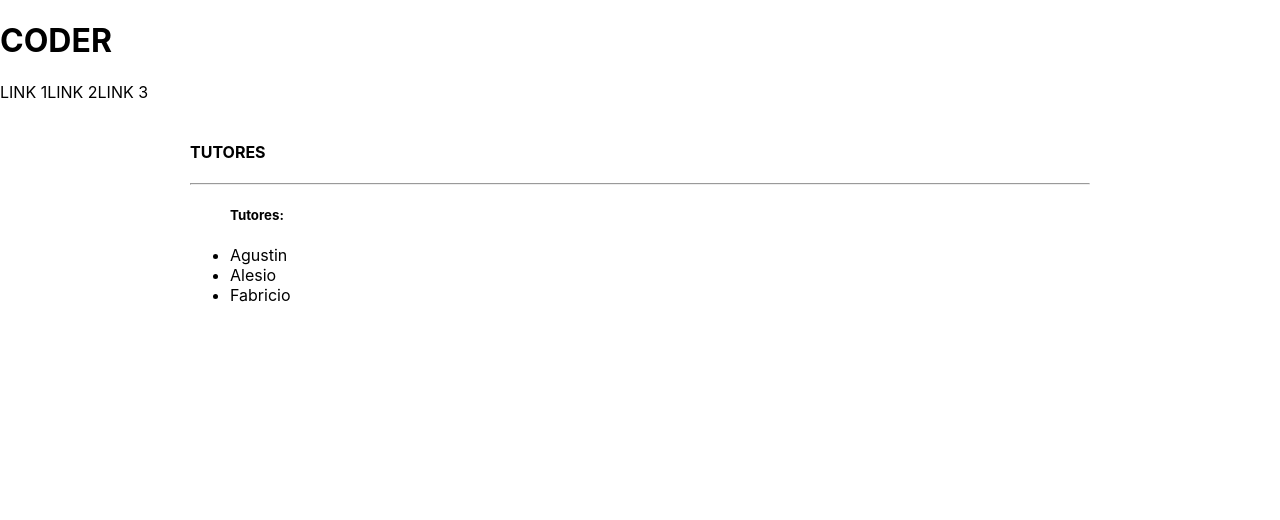
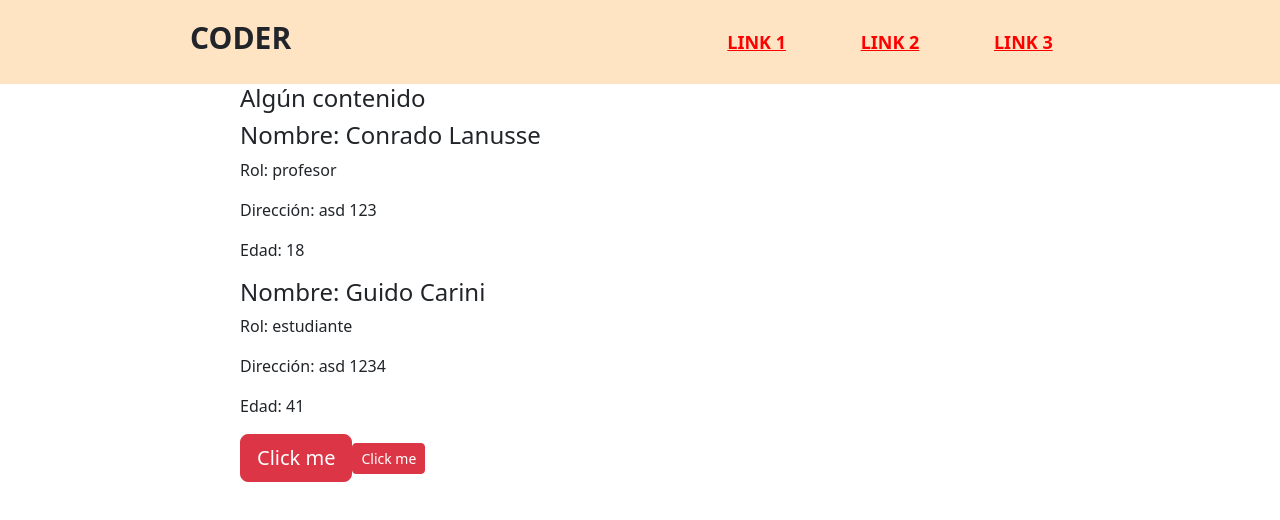
Before and after one commit to CLanusse/RJ38040, a React (Create React App) app: page / in a window 1280 px wide. Shown: the top 520 px of the page. Built offline with nearby package versions, Linux system fonts and the light colour scheme.

Commit message:
Componentes 1

```diff
--- a/package.json
+++ b/package.json
@@ -6,9 +6,12 @@
     "@testing-library/jest-dom": "^5.16.5",
     "@testing-library/react": "^13.3.0",
     "@testing-library/user-event": "^13.5.0",
+    "bootstrap": "^5.2.0",
     "react": "^18.2.0",
+    "react-bootstrap": "^2.5.0",
     "react-dom": "^18.2.0",
     "react-scripts": "5.0.1",
+    "sass": "^1.54.4",
     "web-vitals": "^2.1.4"
   },
   "scripts": {
--- a/src/App.css
+++ b/src/App.css
@@ -2,3 +2,8 @@
     max-width: 900px;
     margin: 40px auto
 }
+
+.my-container {
+    max-width: 800px;
+    margin: 0 auto;
+}
--- a/src/App.js
+++ b/src/App.js
@@ -1,15 +1,31 @@
 import './App.css'
-// import Tutores from './Tutores.js'
-import { Tutores } from './components/Tutores';
-import { Header } from './components/Header'
+import { Header } from './components/Header/Header'
+import UsersContainer from './ejemplos/UsersContainer';
+import Container from './ejemplos/Container';
+import 'bootstrap/dist/css/bootstrap.min.css';
+import { Button } from 'react-bootstrap';
 
 const App = () => {
 
+
+
   return (
+
     <div>
       <Header/>
 
-      <Tutores/>
+      <Container>
+          <h4>Algún contenido</h4>
+          <UsersContainer/>
+
+          {/* <button className='btn btn-primary'>CLICK ME</button>
+
+          */}
+
+          <Button variant="danger" size="lg">Click me</Button>
+          <Button variant="danger" size="sm">Click me</Button>
+      </Container>
+
     </div>
   );
 }
--- a/src/components/Header.js
+++ /dev/null
@@ -1,17 +0,0 @@
-
-
-
-export const Header = () => {
-
-    return (
-        <header>
-            <h1>CODER</h1>
-
-            <nav>
-            <a>LINK 1</a>
-            <a>LINK 2</a>
-            <a>LINK 3</a>
-            </nav>
-        </header>
-    )
-}
--- /dev/null
+++ b/src/components/Header/Header.js
@@ -0,0 +1,20 @@
+import './Header.scss'
+
+
+export const Header = () => {
+
+    return (
+        <header className="bg-header">
+            <div className="header-container">
+
+                <h1 className="header-title">CODER</h1>
+
+                <nav className="header-navbar">
+                    <a className="header-navlink">LINK 1</a>
+                    <a className="header-navlink">LINK 2</a>
+                    <a className="header-navlink">LINK 3</a>
+                </nav>
+            </div>
+        </header>
+    )
+}
--- /dev/null
+++ b/src/components/Header/Header.scss
@@ -0,0 +1,32 @@
+
+.bg-header {
+
+    background-color: bisque;
+    .header-container {
+        max-width: 900px;
+        margin: 0 auto;
+        padding: 20px 0;
+
+        display: flex;
+        justify-content: space-between;
+        align-items: center;
+
+        .header-title {
+            font-size: 30px;
+            font-weight: 700;
+        }
+
+        .header-navbar {
+            min-width: 400px;
+            display: flex;
+            justify-content: space-around;
+            align-items: center;
+
+            .header-navlink {
+                font-size: 18px;
+                font-weight: 700;
+                color: red;
+            }
+        }
+    }
+}
--- /dev/null
+++ b/src/ejemplos/Container.js
@@ -0,0 +1,16 @@
+
+
+
+
+const Container = ( {children} ) => {
+
+    // console.log(props)
+
+    return (
+        <div className="my-container">
+            {children}
+        </div>
+    )
+}
+
+export default Container
--- /dev/null
+++ b/src/ejemplos/User.js
@@ -0,0 +1,17 @@
+
+
+const User = ( {usuario} ) => {
+
+    const {nombre, rol, direccion, edad} = usuario
+
+    return (
+        <div>
+            <h4>Nombre: {nombre}</h4>
+            <p>Rol: {rol}</p>
+            <p>Dirección: {direccion}</p>
+            <p>Edad: {edad}</p>
+        </div>
+    )
+}
+
+export default User
--- /dev/null
+++ b/src/ejemplos/UsersContainer.js
@@ -0,0 +1,29 @@
+import User from "./User"
+
+
+
+const UsersContainer = () => {
+    const users = [
+        {
+          nombre: 'Conrado Lanusse',
+          rol: 'profesor',
+          direccion: 'asd 123',
+          edad: 18
+        },
+        {
+          nombre: 'Guido Carini',
+          rol: 'estudiante',
+          direccion: 'asd 1234',
+          edad: 41
+        }
+      ]
+
+    return (
+        <div>
+            <User usuario={ users[0] }/>
+            <User usuario={ users[1] }/>
+        </div>
+    )
+}
+
+export default UsersContainer
```
Also changed, not shown: src/ejemplos/Contenedor.js (added, +20 -0 lines), src/ejemplos/Titulo.js (added, +22 -0 lines), public/assets/logo.svg (renamed from src/logo.svg), src/ejemplos/Tutores.js (renamed from src/components/Tutores.js), 1 other file (tests, documents, lock files or other folders).
